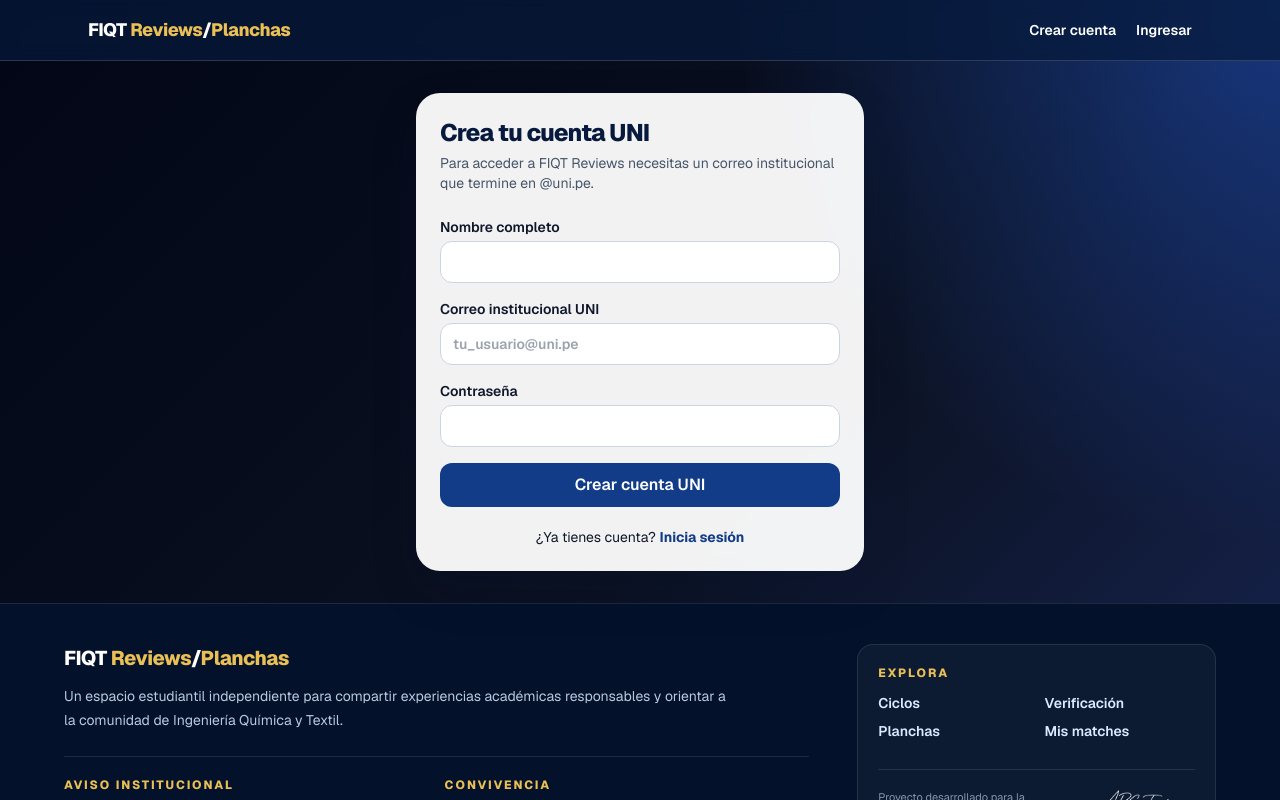
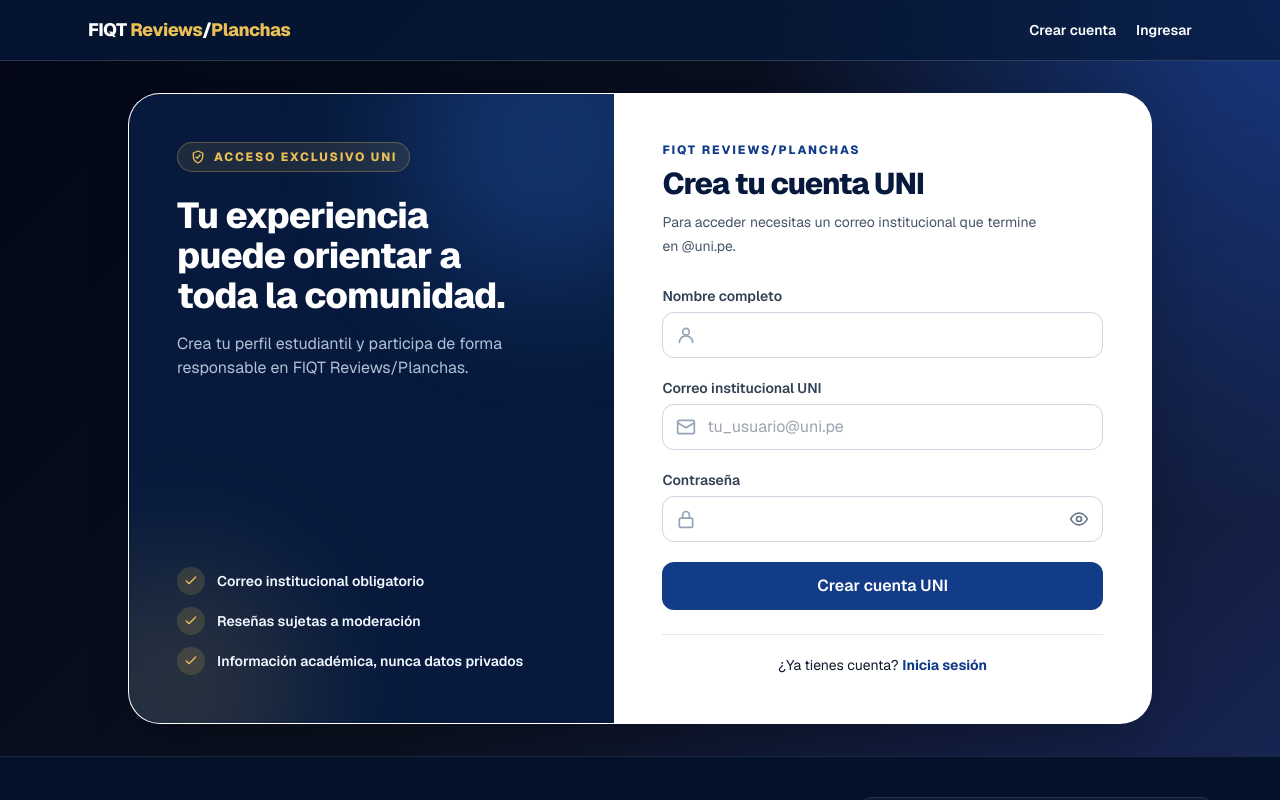
Before and after one commit to alvarocacedaf-dev/fiqt-reviews, a Next.js app: page /registro in a window 1280 px wide. Shown: the top 800 px of the page. Built offline with nearby package versions, Linux system fonts and the light colour scheme; no server answers.

Commit message:
Modernizar formularios de acceso

```diff
--- a/app/login/page.tsx
+++ b/app/login/page.tsx
@@ -1,22 +1,21 @@
 import Link from 'next/link';
+import { AccessShell } from '@/components/AccessShell';
 import { AuthForm } from '@/components/AuthForm';
 
 export default function Login() {
   return (
-    <section className="mx-auto max-w-md panel">
-      <h1 className="text-2xl font-black text-ink">Bienvenido de vuelta</h1>
-      <p className="mb-6 mt-1 text-sm text-slate-600">
-        Ingresa con tu correo institucional UNI para explorar ciclos, cursos y profesores.
-      </p>
+    <AccessShell
+      description="Ingresa con tu correo institucional UNI para explorar ciclos, cursos y profesores."
+      footer={(
+        <div className="space-y-3">
+          <p>¿No tienes cuenta? <Link className="font-bold text-royal transition hover:text-ink" href="/registro">Regístrate</Link></p>
+          <p><Link className="font-bold text-royal transition hover:text-ink" href="/recuperar-contrasena">Me olvidé mi contraseña</Link></p>
+        </div>
+      )}
+      mode="login"
+      title="Bienvenido de vuelta"
+    >
       <AuthForm mode="login" />
-      <p className="mt-5 text-center text-sm">
-        ¿No tienes cuenta? <Link className="font-bold text-royal" href="/registro">Regístrate</Link>
-      </p>
-      <p className="mt-3 text-center text-sm">
-        <Link className="font-bold text-royal" href="/recuperar-contrasena">
-          Me olvidé mi contraseña
-        </Link>
-      </p>
-    </section>
+    </AccessShell>
   );
 }
--- a/app/registro/page.tsx
+++ b/app/registro/page.tsx
@@ -1,17 +1,18 @@
 import Link from 'next/link';
+import { AccessShell } from '@/components/AccessShell';
 import { AuthForm } from '@/components/AuthForm';
 
 export default function Register() {
   return (
-    <section className="mx-auto max-w-md panel">
-      <h1 className="text-2xl font-black text-ink">Crea tu cuenta UNI</h1>
-      <p className="mb-6 mt-1 text-sm text-slate-600">
-        Para acceder a FIQT Reviews necesitas un correo institucional que termine en @uni.pe.
-      </p>
+    <AccessShell
+      description="Para acceder necesitas un correo institucional que termine en @uni.pe."
+      footer={(
+        <p>¿Ya tienes cuenta? <Link className="font-bold text-royal transition hover:text-ink" href="/login">Inicia sesión</Link></p>
+      )}
+      mode="register"
+      title="Crea tu cuenta UNI"
+    >
       <AuthForm mode="register" />
-      <p className="mt-5 text-center text-sm">
-        ¿Ya tienes cuenta? <Link className="font-bold text-royal" href="/login">Inicia sesión</Link>
-      </p>
-    </section>
+    </AccessShell>
   );
 }
--- /dev/null
+++ b/components/AccessShell.tsx
@@ -0,0 +1,68 @@
+import type { ReactNode } from 'react';
+import { Icon } from '@/components/ui/Icon';
+
+type AccessShellProps = {
+  children: ReactNode;
+  description: string;
+  footer: ReactNode;
+  mode: 'login' | 'register';
+  title: string;
+};
+
+const content = {
+  login: {
+    eyebrow: 'Tu comunidad académica',
+    heading: 'Vuelve a tus cursos, reseñas y planchas.',
+    copy: 'Continúa explorando experiencias reales de estudiantes FIQT en un espacio moderado y responsable.',
+    benefits: ['Consulta profesores y cursos', 'Revisa tus matches de planchas', 'Acceso protegido con tu cuenta UNI'],
+  },
+  register: {
+    eyebrow: 'Acceso exclusivo UNI',
+    heading: 'Tu experiencia puede orientar a toda la comunidad.',
+    copy: 'Crea tu perfil estudiantil y participa de forma responsable en FIQT Reviews/Planchas.',
+    benefits: ['Correo institucional obligatorio', 'Reseñas sujetas a moderación', 'Información académica, nunca datos privados'],
+  },
+};
+
+export function AccessShell({ children, description, footer, mode, title }: AccessShellProps) {
+  const presentation = content[mode];
+
+  return (
+    <section className="mx-auto grid w-full max-w-5xl overflow-hidden rounded-[2rem] border border-white/10 bg-white shadow-2xl lg:min-h-[610px] lg:grid-cols-[minmax(0,0.95fr)_minmax(420px,1.05fr)]">
+      <aside className="relative overflow-hidden bg-[#071a3d] p-7 text-white sm:p-10 lg:p-12">
+        <div className="absolute -right-20 -top-24 h-72 w-72 rounded-full bg-blue-500/25 blur-3xl" />
+        <div className="absolute -bottom-24 -left-20 h-64 w-64 rounded-full bg-gold/15 blur-3xl" />
+        <div className="relative z-10 flex h-full flex-col justify-between">
+          <div>
+            <span className="inline-flex items-center gap-2 rounded-full border border-gold/30 bg-gold/10 px-3 py-1.5 text-xs font-extrabold uppercase tracking-[0.15em] text-gold">
+              <Icon className="h-4 w-4" name="shield" /> {presentation.eyebrow}
+            </span>
+            <h2 className="mt-6 max-w-md text-3xl font-extrabold leading-tight sm:text-4xl">{presentation.heading}</h2>
+            <p className="mt-4 max-w-md text-sm leading-7 text-blue-100/80 sm:text-base">{presentation.copy}</p>
+          </div>
+
+          <ul className="mt-8 space-y-3 text-sm font-semibold text-blue-50">
+            {presentation.benefits.map(benefit => (
+              <li className="flex items-center gap-3" key={benefit}>
+                <span className="grid h-7 w-7 shrink-0 place-items-center rounded-full bg-gold/15 text-gold">
+                  <Icon className="h-4 w-4" name="check" />
+                </span>
+                {benefit}
+              </li>
+            ))}
+          </ul>
+        </div>
+      </aside>
+
+      <div className="flex flex-col justify-center bg-white p-7 sm:p-10 lg:p-12">
+        <p className="text-xs font-extrabold uppercase tracking-[0.16em] text-royal">
+          FIQT Reviews/Planchas
+        </p>
+        <h1 className="mt-2 text-3xl font-extrabold text-ink">{title}</h1>
+        <p className="mb-7 mt-2 text-sm leading-6 text-slate-600">{description}</p>
+        {children}
+        <div className="mt-6 border-t border-slate-200 pt-5 text-center text-sm">{footer}</div>
+      </div>
+    </section>
+  );
+}
--- a/components/AuthForm.tsx
+++ b/components/AuthForm.tsx
@@ -1,24 +1,44 @@
 'use client';
 
 import { useState } from 'react';
+import { Icon } from '@/components/ui/Icon';
 import { isUniEmail, normalizeEmail } from '@/lib/validation';
 
+type FieldErrors = Partial<Record<'email' | 'fullName' | 'password', string>>;
+
 export function AuthForm({ mode }: { mode: 'login' | 'register' }) {
-  const [error, setError] = useState('');
+  const [fieldErrors, setFieldErrors] = useState<FieldErrors>({});
+  const [message, setMessage] = useState<{ text: string; type: 'error' | 'success' } | null>(null);
   const [loading, setLoading] = useState(false);
+  const [showPassword, setShowPassword] = useState(false);
 
   async function submit(form: FormData) {
-    setLoading(true);
-    setError('');
-
     const email = normalizeEmail(form.get('email'));
     const password = String(form.get('password'));
+    const fullName = mode === 'register' ? String(form.get('full_name')).trim() : '';
+    const nextErrors: FieldErrors = {};
 
-    if (mode === 'register' && !isUniEmail(email)) {
-      setLoading(false);
-      setError('Para crear una cuenta de estudiante debes usar un correo institucional que termine en @uni.pe.');
+    if (mode === 'register' && fullName.length < 2) {
+      nextErrors.fullName = 'Ingresa tu nombre completo.';
+    }
+    if (!email) {
+      nextErrors.email = 'Ingresa tu correo electrónico.';
+    } else if (mode === 'register' && !isUniEmail(email)) {
+      nextErrors.email = 'Usa un correo institucional que termine en @uni.pe.';
+    }
+    if (password.length < 8) {
+      nextErrors.password = 'La contraseña debe tener al menos 8 caracteres.';
+    }
+
+    if (Object.keys(nextErrors).length) {
+      setFieldErrors(nextErrors);
+      setMessage(null);
       return;
     }
+
+    setLoading(true);
+    setFieldErrors({});
+    setMessage(null);
 
     const response = await fetch(mode === 'login' ? '/api/auth/login' : '/api/auth/register', {
       method: 'POST',
@@ -26,7 +46,7 @@ export function AuthForm({ mode }: { mode: 'login' | 'register' }) {
       body: JSON.stringify({
         email,
         password,
-        fullName: mode === 'register' ? String(form.get('full_name')).trim() : undefined,
+        fullName: mode === 'register' ? fullName : undefined,
       }),
     });
     const result = await response.json().catch(() => ({
@@ -35,10 +55,13 @@ export function AuthForm({ mode }: { mode: 'login' | 'register' }) {
 
     setLoading(false);
 
-    if (!response.ok) return setError(result.error ?? 'No se pudo procesar la solicitud.');
+    if (!response.ok) {
+      setMessage({ text: result.error ?? 'No se pudo procesar la solicitud.', type: 'error' });
+      return;
+    }
 
     if (mode === 'register' && result.requiresEmailConfirmation) {
-      setError('Revisa tu correo UNI para confirmar la cuenta.');
+      setMessage({ text: 'Revisa tu correo UNI para confirmar la cuenta.', type: 'success' });
       return;
     }
 
@@ -46,43 +69,89 @@ export function AuthForm({ mode }: { mode: 'login' | 'register' }) {
   }
 
   return (
-    <form action={submit} className="space-y-4">
+    <form action={submit} className="space-y-5" noValidate>
       {mode === 'register' && (
-        <label className="block text-sm font-semibold">
-          Nombre completo
-          <input required name="full_name" className="input mt-1" />
-        </label>
+        <div>
+          <label className="block text-sm font-semibold text-slate-700" htmlFor="auth-full-name">Nombre completo</label>
+          <div className="relative mt-1.5">
+            <Icon className="pointer-events-none absolute left-3.5 top-1/2 h-5 w-5 -translate-y-1/2 text-slate-400" name="user" />
+            <input
+              aria-describedby={fieldErrors.fullName ? 'auth-full-name-error' : undefined}
+              aria-invalid={Boolean(fieldErrors.fullName)}
+              autoComplete="name"
+              className="input pl-11"
+              id="auth-full-name"
+              name="full_name"
+              onChange={() => setFieldErrors(current => ({ ...current, fullName: undefined }))}
+              required
+            />
+          </div>
+          {fieldErrors.fullName && <p className="mt-1.5 text-xs font-semibold text-red-700" id="auth-full-name-error">{fieldErrors.fullName}</p>}
+        </div>
       )}
 
-      <label className="block text-sm font-semibold">
+      <div>
+        <label className="block text-sm font-semibold text-slate-700" htmlFor="auth-email">
           {mode === 'register' ? 'Correo institucional UNI' : 'Correo electrónico'}
+        </label>
+        <div className="relative mt-1.5">
+          <Icon className="pointer-events-none absolute left-3.5 top-1/2 h-5 w-5 -translate-y-1/2 text-slate-400" name="mail" />
           <input
+            aria-describedby={fieldErrors.email ? 'auth-email-error' : undefined}
+            aria-invalid={Boolean(fieldErrors.email)}
             required
             type="email"
+            id="auth-email"
             name="email"
-          className="input mt-1"
+            className="input pl-11"
             autoComplete="email"
+            onChange={() => setFieldErrors(current => ({ ...current, email: undefined }))}
             placeholder={mode === 'register' ? 'tu_usuario@uni.pe' : 'tu correo registrado'}
             pattern={mode === 'register' ? '^[^@\\s]+@uni\\.pe$' : undefined}
             title={mode === 'register' ? 'Usa un correo institucional que termine en @uni.pe' : 'Ingresa el correo de tu cuenta'}
           />
-      </label>
+        </div>
+        {fieldErrors.email && <p className="mt-1.5 text-xs font-semibold text-red-700" id="auth-email-error">{fieldErrors.email}</p>}
+      </div>
 
-      <label className="block text-sm font-semibold">
-        Contraseña
+      <div>
+        <label className="block text-sm font-semibold text-slate-700" htmlFor="auth-password">Contraseña</label>
+        <div className="relative mt-1.5">
+          <Icon className="pointer-events-none absolute left-3.5 top-1/2 h-5 w-5 -translate-y-1/2 text-slate-400" name="lock" />
           <input
+            aria-describedby={fieldErrors.password ? 'auth-password-error' : undefined}
+            aria-invalid={Boolean(fieldErrors.password)}
             required
             minLength={8}
-          type="password"
+            type={showPassword ? 'text' : 'password'}
+            id="auth-password"
             name="password"
-          className="input mt-1"
+            className="input px-11"
             autoComplete={mode === 'login' ? 'current-password' : 'new-password'}
+            onChange={() => setFieldErrors(current => ({ ...current, password: undefined }))}
           />
-      </label>
+          <button
+            aria-label={showPassword ? 'Ocultar contraseña' : 'Mostrar contraseña'}
+            className="absolute right-1.5 top-1/2 grid h-9 w-9 -translate-y-1/2 place-items-center rounded-lg text-slate-500 transition hover:bg-blue-50 hover:text-royal"
+            onClick={() => setShowPassword(current => !current)}
+            type="button"
+          >
+            <Icon className="h-5 w-5" name={showPassword ? 'eye-off' : 'eye'} />
+          </button>
+        </div>
+        {fieldErrors.password && <p className="mt-1.5 text-xs font-semibold text-red-700" id="auth-password-error">{fieldErrors.password}</p>}
+      </div>
 
-      {error && <p className="rounded-xl bg-red-50 p-3 text-sm text-red-800">{error}</p>}
+      {message && (
+        <p
+          className={`rounded-xl border p-3 text-sm font-semibold ${message.type === 'success' ? 'border-emerald-200 bg-emerald-50 text-emerald-800' : 'border-red-200 bg-red-50 text-red-800'}`}
+          role={message.type === 'error' ? 'alert' : 'status'}
+        >
+          {message.text}
+        </p>
+      )}
 
-      <button disabled={loading} className="btn-primary w-full">
+      <button disabled={loading} className="btn-primary min-h-12 w-full text-base">
         {loading ? 'Procesando…' : mode === 'login' ? 'Iniciar sesión' : 'Crear cuenta UNI'}
       </button>
     </form>
```
Also changed, not shown: components/ui/Icon.tsx (+10 -0 lines), 1 other file (tests, documents, lock files or other folders). Lines whose indentation alone changed are shown as unchanged.
